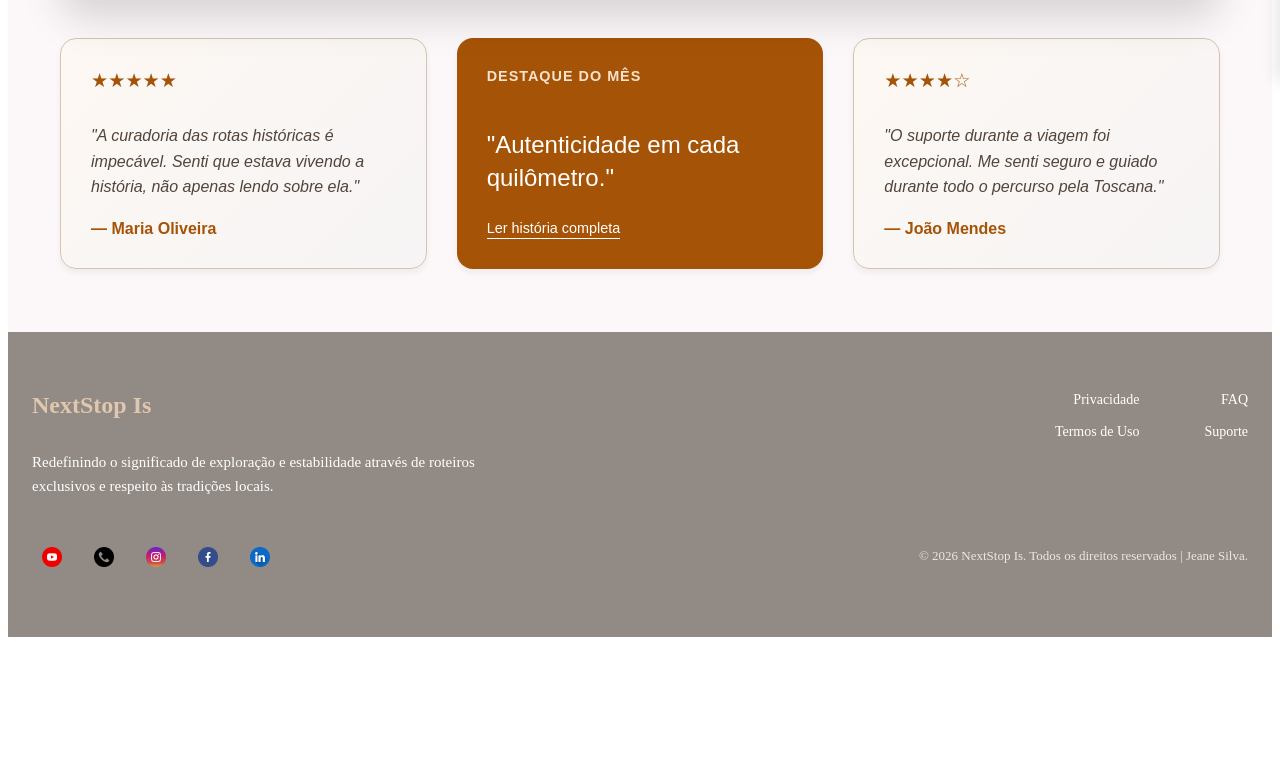
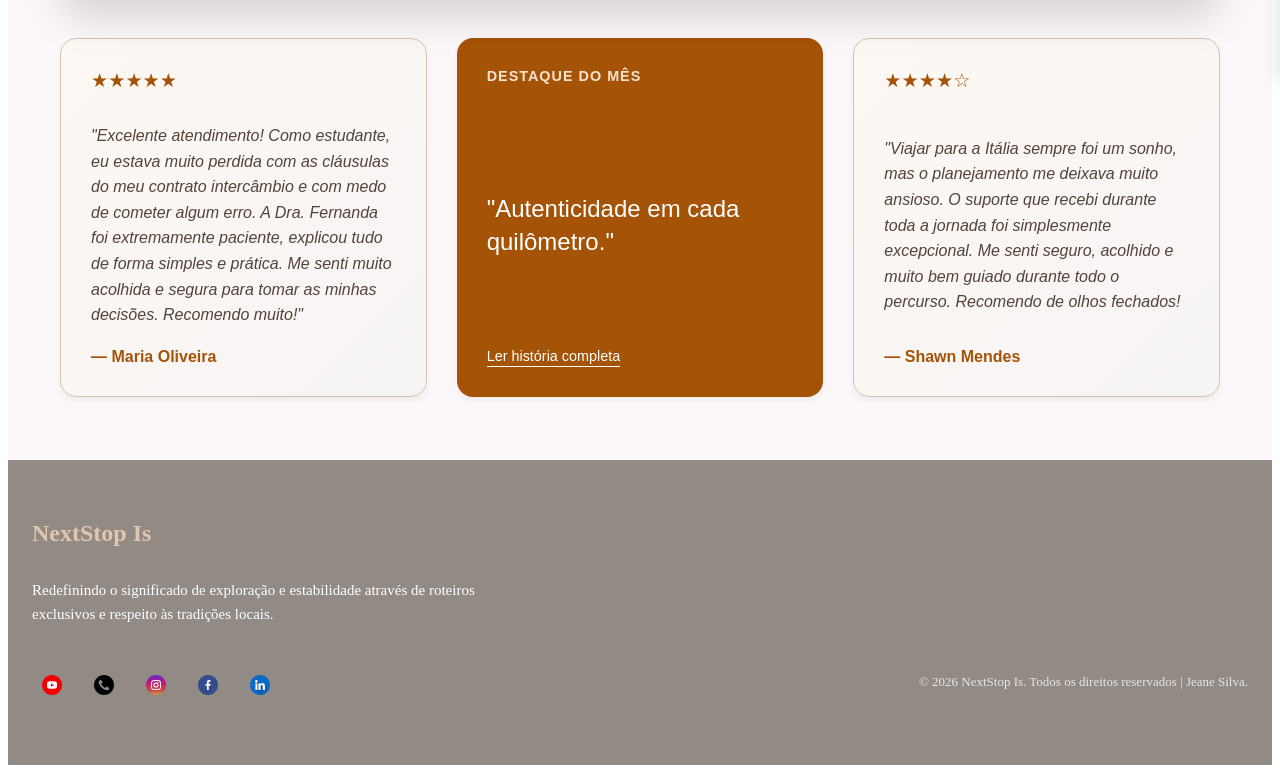
Before and after one commit to aJeaneSilva/Projeto-final, an Angular app: page /depoi in a window 1280 px wide. Shown: the part 719-1492 px from the top of the page. Before the commit the page ends 1364 px from the top, so only its background shows below. Built offline with nearby package versions, Linux system fonts and the light colour scheme.

Commit message:
Adicionado links e outros ajustes finais

```diff
--- a/src/app/app.config.ts
+++ b/src/app/app.config.ts
@@ -1,11 +1,18 @@
 import { ApplicationConfig, provideBrowserGlobalErrorListeners } from '@angular/core';
-import { provideRouter } from '@angular/router';
+import { provideRouter, withInMemoryScrolling } from '@angular/router';
 
 import { routes } from './app.routes';
 
 export const appConfig: ApplicationConfig = {
   providers: [
     provideBrowserGlobalErrorListeners(),
-    provideRouter(routes)
+    provideRouter(
+      routes,
+      // Habilita o scroll para as âncoras (ex: #servicos) e reseta o scroll para o topo ao mudar de página
+      withInMemoryScrolling({
+        anchorScrolling: 'enabled',
+        scrollPositionRestoration: 'enabled'
+      })
+    )
   ]
 };
--- a/src/app/footer/footer.css
+++ b/src/app/footer/footer.css
@@ -10,6 +10,7 @@
   --borda-footer: #d6c3b6;
   --texto-footer-claro: #eadecf;
 }
+
 .rodape-principal {
   width: 100%;
   padding: 40px 0;
@@ -24,7 +25,7 @@
   padding: 0 24px;
   display: flex;
   flex-direction: column;
-  gap: 40px;
+  gap: 30px;
 }
 
 .bloco-marca {
@@ -79,34 +80,11 @@
   transform: translateY(-2px);
 }
 
-.bloco-links {
-  display: flex;
-  flex-direction: column;
-  gap: 24px;
-}
-
-.grade-links {
-  display: grid;
-  grid-template-columns: repeat(2, 1fr);
-  gap: 16px 24px;
-}
-
-.grade-links a {
-  font-size: 14px;
-  font-weight: 500;
-  color: var(--texto-footer-claro);
-  text-decoration: none;
-  transition: color 0.2s ease;
-}
-
-.grade-links a:hover {
-  color: #ffdcc2;
-}
-
 .direitos-autorais {
   font-size: 13px;
   color: var(--texto-footer-claro);
   opacity: 0.8;
+  line-height: 1.5;
 }
 
 @media (min-width: 768px) {
@@ -117,21 +95,16 @@
   .container-rodape {
     flex-direction: row;
     justify-content: space-between;
-    align-items: stretch;
+    align-items: flex-end;
   }
 
   .bloco-marca {
     width: 50%;
   }
 
-  .bloco-links {
+  .direitos-autorais {
     width: 45%;
-    align-items: flex-end;
     text-align: right;
-    justify-content: space-between;
-  }
-
-  .direitos-autorais {
     margin-top: 0;
   }
 }
--- a/src/app/footer/footer.html
+++ b/src/app/footer/footer.html
@@ -3,26 +3,18 @@
     <div class="bloco-marca">
       <span class="titulo-marca">NextStop Is</span>
       <p class="descricao-marca">Redefinindo o significado de exploração e estabilidade através de roteiros exclusivos e respeito às tradições locais.</p>
+
       <div class="redes-sociais">
-        <button class="botao-icone"><img src="img/youtube.png" alt="youtube" width="100%"></button>
-        <button class="botao-icone"><img src="img/tele.png" alt="Telefone" width="100%"></button>
-        <button class="botao-icone"><img src="img/instagram.png" alt="Instagram" width="100%"></button>
-        <button class="botao-icone"><img src="img/facebook.png" alt="Facebook" width="100%"></button>
-        <button class="botao-icone"><img src="img/linkedin.png" alt="LinkedIn" width="100%"></button>
-
+        <a class="botao-icone" href="https://www.youtube.com/"><img src="img/youtube.png" alt="youtube" width="100%"></a>
+        <a class="botao-icone" href="https://web.whatsapp.com/"><img src="img/tele.png" alt="Telefone" width="100%"></a>
+        <a class="botao-icone" href="https://www.instagram.com/"><img src="img/instagram.png" alt="Instagram" width="100%"></a>
+        <a class="botao-icone" href="https://www.facebook.com/"><img src="img/facebook.png" alt="Facebook" width="100%"></a>
+        <a class="botao-icone" href="https://www.linkedin.com/"><img src="img/linkedin.png" alt="LinkedIn" width="100%"></a>
       </div>
     </div>
 
-    <div class="bloco-links">
-      <div class="grade-links">
-        <a href="https://www.planalto.gov.br/ccivil_03/_ato2015-2018/2018/lei/l13709.htm">Privacidade</a>
-        <a href="">FAQ</a>
-        <a href="">Termos de Uso</a>
-        <a href="">Suporte</a>
-      </div>
-      <div class="direitos-autorais">
-        <p>© 2026 NextStop Is. Todos os direitos reservados | Jeane Silva.</p>
-      </div>
+    <div class="direitos-autorais">
+      <p>&copy; 2026 NextStop Is. Todos os direitos reservados | Jeane Silva.</p>
     </div>
   </div>
 </footer>
--- a/src/app/header/header.css
+++ b/src/app/header/header.css
@@ -15,6 +15,9 @@ header {
   padding: 10px 24px;
   width: 100%;
   box-sizing: border-box;
+}
+.logo-nome-link {
+  text-decoration: none;
 }
 
 .logo-nome {
--- a/src/app/header/header.html
+++ b/src/app/header/header.html
@@ -1,21 +1,22 @@
 <header class="cabecalho">
+  <a routerLink="/home" class="logo-nome-link">
   <div class="logo-nome">
     <img src="/img/logo.png" alt="Logo NextStop Is">
     <span>NextStop Is</span>
   </div>
+</a>
 
   <nav class="links">
-    <a href="/home">Início</a>
-    <a href="/home#servicos">Serviços</a>
-    <a href="/pesquisa">Plano de embarque</a>
-    <a href="/depoi">Depoimentos</a>
-    <a href="/parceiros">Encontrar parceiros de viagem</a>
-    <a href="/mathes">Pessoas</a>
-    <a href="/advogados">Advogados</a>
+    <a routerLink="/home">Início</a>
+    <a routerLink="/home" fragment="servicos">Serviços</a>
+    <a routerLink="/pesquisa">Plano de embarque</a>
+    <a routerLink="/depoi">Depoimentos</a>
+    <a routerLink="/parceiros">Encontrar parceiros de viagem</a>
+    <a routerLink="/mathes">Pessoas</a>
+    <a routerLink="/advogados">Advogados</a>
   </nav>
 
   <div class="notificacao">
-
     <svg (click)="avisarSemNotificacao()" style="cursor: pointer;" xmlns="http://www.w3.org/2000/svg" width="16" height="16" fill="currentColor" viewBox="0 0 16 16">
       <path d="M8 16a2 2 0 0 0 2-2H6a2 2 0 0 0 2 2m.995-14.901a1 1 0 1 0-1.99 0A5 5 0 0 0 3 6c0 1.098-.5 6-2 7h14c-1.5-1-2-5.902-2-7 0-2.42-1.72-4.44-4.005-4.901"/>
     </svg>
@@ -24,7 +25,7 @@
       <button class="botao-log" (click)="logout()">Sair</button>
     }
     @else {
-    <button class="botao-log" (click)="estaLogado()">Cadastre-se</button>
+      <button class="botao-log" routerLink="/login">Cadastre-se</button>
     }
 
     <button class="menu-hamburguer" (click)="dispararClique()" [class.aberto]="menuAtivo()">
@@ -39,13 +40,13 @@
       <button class="btn-fechar-menu" (click)="dispararClique()">X</button>
     </div>
     <nav class="links-mobile">
-      <a href="/home" (click)="dispararClique()">Início</a>
-      <a href="/home#servicos" (click)="dispararClique()">Serviços</a>
-      <a href="/pesquisa" (click)="dispararClique()">Plano de embarque</a>
-      <a href="/depoi" (click)="dispararClique()">Depoimentos</a>
-      <a href="/parceiros" (click)="dispararClique()">Encontrar parceiros de viagem</a>
-      <a href="/mathes" (click)="dispararClique()">Pessoas</a>
-      <a href="/advogados" (click)="dispararClique()">Advogados</a>
+      <a routerLink="/home" (click)="dispararClique()">Início</a>
+      <a routerLink="/home" fragment="servicos" (click)="dispararClique()">Serviços</a>
+      <a routerLink="/pesquisa" (click)="dispararClique()">Plano de embarque</a>
+      <a routerLink="/depoi" (click)="dispararClique()">Depoimentos</a>
+      <a routerLink="/parceiros" (click)="dispararClique()">Encontrar parceiros de viagem</a>
+      <a routerLink="/mathes" (click)="dispararClique()">Pessoas</a>
+      <a routerLink="/advogados" (click)="dispararClique()">Advogados</a>
     </nav>
   </div>
 </header>
--- a/src/app/header/header.ts
+++ b/src/app/header/header.ts
@@ -20,6 +20,22 @@ export class Header {
   logout(): void {
     if (confirm('Deseja realmente sair?')) {
       localStorage.removeItem('usuarioLogado');
+
+      localStorage.removeItem('rascunho_suporte');
+      localStorage.removeItem('suporte_enviado');
+      localStorage.removeItem('suporte_advogado');
+
+      localStorage.removeItem('rascunho_parceiros');
+      localStorage.removeItem('parceiros_busca_realizada');
+      localStorage.removeItem('parceiros_filtrados_salvos');
+
+      localStorage.removeItem('pesquisa_pais_selecionado');
+      localStorage.removeItem('pesquisa_foco');
+      localStorage.removeItem('pesquisa_guia_salvo');
+      localStorage.removeItem('pesquisa_checklist_estados');
+
+      localStorage.removeItem('mathes_pais_selecionado');
+
       alert('Você saiu da conta.');
       window.location.reload();
     }
--- a/src/app/pages/depoi/depoi.html
+++ b/src/app/pages/depoi/depoi.html
@@ -21,18 +21,18 @@
     <div class="grade-depoimentos">
       <div class="card-menor">
         <div class="estrelas">★★★★★</div>
-        <p class="texto-breve">"A curadoria das rotas históricas é impecável. Senti que estava vivendo a história, não apenas lendo sobre ela."</p>
+        <p class="texto-breve">"Excelente atendimento! Como estudante, eu estava muito perdida com as cláusulas do meu contrato intercâmbio e com medo de cometer algum erro. A Dra. Fernanda foi extremamente paciente, explicou tudo de forma simples e prática. Me senti muito acolhida e segura para tomar as minhas decisões. Recomendo muito!"</p>
         <p class="autor-breve">— Maria Oliveira</p>
       </div>
       <div class="card-menor destaque">
         <h4 class="titulo-destaque">Destaque do Mês</h4>
         <p class="texto-grande">"Autenticidade em cada quilômetro."</p>
-        <a href="#" class="link-historia">Ler história completa</a>
+        <a href="https://www.viajandocomhistoria.com.br/posts/caribe-ilhas-cayman" class="link-historia">Ler história completa</a>
       </div>
       <div class="card-menor">
         <div class="estrelas">★★★★☆</div>
-        <p class="texto-breve">"O suporte durante a viagem foi excepcional. Me senti seguro e guiado durante todo o percurso pela Toscana."</p>
-        <p class="autor-breve">— João Mendes</p>
+        <p class="texto-breve">"Viajar para a Itália sempre foi um sonho, mas o planejamento me deixava muito ansioso. O suporte que recebi durante toda a jornada foi simplesmente excepcional. Me senti seguro, acolhido e muito bem guiado durante todo o percurso. Recomendo de olhos fechados!</p>
+        <p class="autor-breve">— Shawn Mendes</p>
       </div>
 
     </div>
```
Lines whose indentation alone changed are shown as unchanged.
